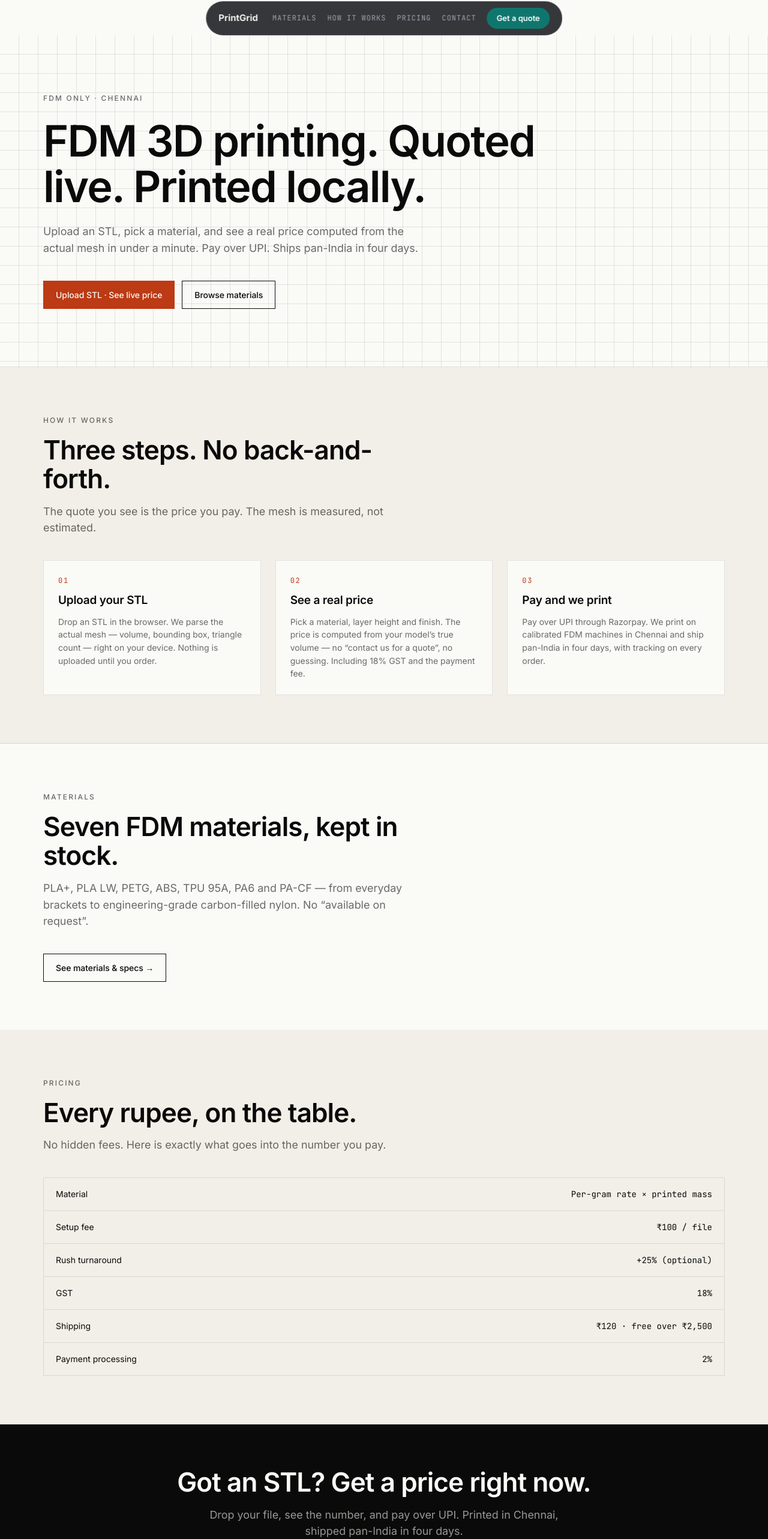
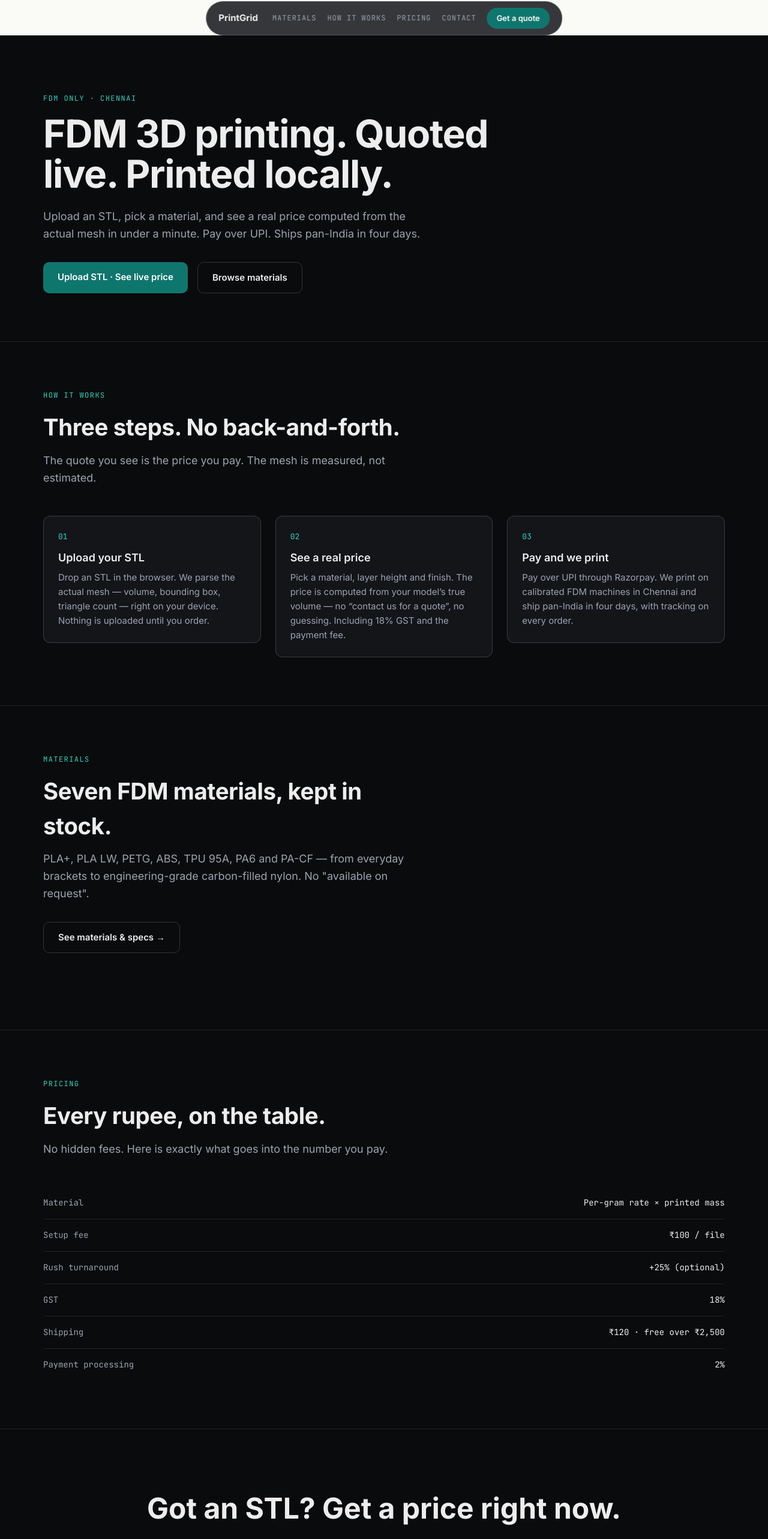
Before and after one commit to shiv2077/Print-Grid-Studio, a Next.js app in the folder apps/web/: page / in a window 1280 px wide. Shown: the part 51-2617 px from the top of the page at 60% size. Built offline with nearby package versions, Linux system fonts and the light colour scheme; no server answers.

Commit message:
feat: reskin homepage in Pango-inspired dark/teal theme with scroll reveals

```diff
--- /dev/null
+++ b/apps/web/app/page.module.css
@@ -0,0 +1,169 @@
+.page {
+  background: var(--canvas);
+  color: var(--text);
+}
+
+.hero {
+  padding: 96px 0 80px;
+}
+
+.eyebrow {
+  font-family: var(--font-mono);
+  font-size: 12px;
+  text-transform: uppercase;
+  letter-spacing: 0.12em;
+  color: var(--accent-teal);
+  margin-bottom: 16px;
+}
+
+.title {
+  font-family: var(--font-sans);
+  font-weight: 700;
+  font-size: clamp(2.5rem, 5vw, 4rem);
+  line-height: 1.05;
+  letter-spacing: -0.02em;
+  color: var(--text);
+  margin: 0 0 24px;
+  max-width: 20ch;
+}
+
+.lede {
+  font-size: 18px;
+  line-height: 1.6;
+  color: var(--text-secondary);
+  max-width: 56ch;
+  margin: 0 0 32px;
+}
+
+.actions {
+  display: flex;
+  gap: 16px;
+  flex-wrap: wrap;
+}
+
+.btnPrimary {
+  font-family: var(--font-sans);
+  font-weight: 600;
+  font-size: 15px;
+  padding: 14px 24px;
+  border-radius: 10px;
+  background: var(--accent-teal-strong);
+  color: #fff;
+  display: inline-block;
+}
+
+.btnPrimary:hover {
+  background: var(--accent-teal);
+}
+
+.btnGhost {
+  font-family: var(--font-sans);
+  font-weight: 600;
+  font-size: 15px;
+  padding: 14px 24px;
+  border-radius: 10px;
+  border: 1px solid var(--line-strong);
+  color: var(--text);
+  display: inline-block;
+}
+
+.btnGhost:hover {
+  border-color: var(--accent-teal);
+  color: var(--accent-teal);
+}
+
+.section {
+  padding: 80px 0;
+  border-top: 1px solid var(--line);
+}
+
+.sectionHead {
+  max-width: 640px;
+  margin: 0 0 48px;
+}
+
+.sectionTitle {
+  font-family: var(--font-sans);
+  font-weight: 700;
+  font-size: clamp(1.75rem, 3vw, 2.5rem);
+  letter-spacing: -0.01em;
+  color: var(--text);
+  margin: 8px 0 12px;
+}
+
+.stepGrid {
+  display: grid;
+  grid-template-columns: repeat(auto-fit, minmax(260px, 1fr));
+  gap: 24px;
+}
+
+.stepNum {
+  font-family: var(--font-mono);
+  font-size: 13px;
+  color: var(--accent-teal);
+  display: block;
+  margin-bottom: 12px;
+}
+
+.stepTitle {
+  font-family: var(--font-sans);
+  font-weight: 600;
+  font-size: 18px;
+  color: var(--text);
+  margin: 0 0 8px;
+}
+
+.stepBody {
+  font-size: 15px;
+  line-height: 1.6;
+  color: var(--text-secondary);
+  margin: 0;
+}
+
+.rowlist {
+  display: flex;
+  flex-direction: column;
+}
+
+.rowlistRow {
+  display: flex;
+  justify-content: space-between;
+  gap: 24px;
+  padding: 16px 0;
+  border-bottom: 1px solid var(--line);
+  font-family: var(--font-mono);
+  font-size: 14px;
+}
+
+.rowlistRow:last-child {
+  border-bottom: none;
+}
+
+.rowlistLabel {
+  color: var(--text-secondary);
+}
+
+.rowlistValue {
+  color: var(--text);
+}
+
+.ctaBand {
+  padding: 96px 0;
+  text-align: center;
+  border-top: 1px solid var(--line);
+}
+
+.ctaTitle {
+  font-family: var(--font-sans);
+  font-weight: 700;
+  font-size: clamp(1.75rem, 4vw, 3rem);
+  color: var(--text);
+  margin: 0 0 16px;
+}
+
+.ctaLede {
+  font-size: 17px;
+  color: var(--text-secondary);
+  max-width: 48ch;
+  margin: 0 auto 32px;
+}
--- a/apps/web/app/page.tsx
+++ b/apps/web/app/page.tsx
@@ -1,4 +1,7 @@
 import Link from 'next/link';
+import { Card } from '@/components/ui/Card';
+import { Reveal } from '@/components/ui/Reveal';
+import styles from './page.module.css';
 
 const STEPS = [
   {
@@ -29,100 +32,104 @@ const PRICING_ROWS = [
 
 export default function HomePage() {
   return (
-    <>
+    <div className={styles.page}>
       {/* Hero */}
-      <section className="hero">
+      <section className={styles.hero}>
         <div className="wrap">
-          <div className="eyebrow hero__eyebrow">FDM only · Chennai</div>
-          <h1 className="display hero__title">FDM 3D printing. Quoted live. Printed locally.</h1>
-          <p className="lede hero__lede">
+          <Reveal>
+            <div className={styles.eyebrow}>FDM only · Chennai</div>
+            <h1 className={styles.title}>FDM 3D printing. Quoted live. Printed locally.</h1>
+            <p className={styles.lede}>
               Upload an STL, pick a material, and see a real price computed from the actual mesh in
               under a minute. Pay over UPI. Ships pan-India in four days.
             </p>
-          <div className="hero__actions">
-            <Link className="btn btn-primary" href="/quote">
+            <div className={styles.actions}>
+              <Link className={styles.btnPrimary} href="/quote">
                 Upload STL · See live price
               </Link>
-            <Link className="btn btn-ghost" href="/materials">
+              <Link className={styles.btnGhost} href="/materials">
                 Browse materials
               </Link>
             </div>
+          </Reveal>
         </div>
       </section>
 
       {/* How it works */}
-      <section id="how-it-works" className="section section--warm">
+      <section id="how-it-works" className={styles.section}>
         <div className="wrap">
-          <div className="section__head">
-            <div className="eyebrow section__eyebrow">How it works</div>
-            <h2 className="display-2 section__title">Three steps. No back-and-forth.</h2>
-            <p className="lede">
+          <Reveal className={styles.sectionHead}>
+            <div className={styles.eyebrow}>How it works</div>
+            <h2 className={styles.sectionTitle}>Three steps. No back-and-forth.</h2>
+            <p className={styles.lede}>
               The quote you see is the price you pay. The mesh is measured, not estimated.
             </p>
-          </div>
-          <div className="feature-grid">
-            {STEPS.map((s) => (
-              <div className="feature" key={s.num}>
-                <span className="feature__num">{s.num}</span>
-                <h3 className="feature__title">{s.title}</h3>
-                <p className="feature__body">{s.body}</p>
-              </div>
+          </Reveal>
+          <div className={styles.stepGrid}>
+            {STEPS.map((s, i) => (
+              <Reveal key={s.num} delay={i * 0.1}>
+                <Card>
+                  <span className={styles.stepNum}>{s.num}</span>
+                  <h3 className={styles.stepTitle}>{s.title}</h3>
+                  <p className={styles.stepBody}>{s.body}</p>
+                </Card>
+              </Reveal>
             ))}
           </div>
         </div>
       </section>
 
       {/* Materials teaser */}
-      <section className="section">
+      <section className={styles.section}>
         <div className="wrap">
-          <div className="section__head">
-            <div className="eyebrow section__eyebrow">Materials</div>
-            <h2 className="display-2 section__title">Seven FDM materials, kept in stock.</h2>
-            <p className="lede">
+          <Reveal className={styles.sectionHead}>
+            <div className={styles.eyebrow}>Materials</div>
+            <h2 className={styles.sectionTitle}>Seven FDM materials, kept in stock.</h2>
+            <p className={styles.lede}>
               PLA+, PLA LW, PETG, ABS, TPU 95A, PA6 and PA-CF — from everyday brackets to
-              engineering-grade carbon-filled nylon. No “available on request”.
+              engineering-grade carbon-filled nylon. No "available on request".
             </p>
-          </div>
-          <Link className="btn btn-ghost" href="/materials">
+            <Link className={styles.btnGhost} href="/materials">
               See materials &amp; specs →
             </Link>
+          </Reveal>
         </div>
       </section>
 
       {/* Pricing transparency */}
-      <section id="pricing" className="section section--warm">
+      <section id="pricing" className={styles.section}>
         <div className="wrap">
-          <div className="section__head">
-            <div className="eyebrow section__eyebrow">Pricing</div>
-            <h2 className="display-2 section__title">Every rupee, on the table.</h2>
-            <p className="lede">
-              No hidden fees. Here is exactly what goes into the number you pay.
-            </p>
-          </div>
-          <div className="rowlist">
+          <Reveal className={styles.sectionHead}>
+            <div className={styles.eyebrow}>Pricing</div>
+            <h2 className={styles.sectionTitle}>Every rupee, on the table.</h2>
+            <p className={styles.lede}>No hidden fees. Here is exactly what goes into the number you pay.</p>
+          </Reveal>
+          <Reveal className={styles.rowlist}>
             {PRICING_ROWS.map((r) => (
-              <div className="rowlist__row" key={r.label}>
-                <span className="rowlist__label">{r.label}</span>
-                <span className="rowlist__value">{r.value}</span>
+              <div className={styles.rowlistRow} key={r.label}>
+                <span className={styles.rowlistLabel}>{r.label}</span>
+                <span className={styles.rowlistValue}>{r.value}</span>
               </div>
             ))}
-          </div>
+          </Reveal>
         </div>
       </section>
 
       {/* Final CTA */}
-      <section className="section--ink cta-band">
+      <section className={styles.ctaBand}>
         <div className="wrap">
-          <h2 className="display-2 cta-band__title">Got an STL? Get a price right now.</h2>
-          <p className="lede cta-band__lede">
+          <Reveal>
+            <h2 className={styles.ctaTitle}>Got an STL? Get a price right now.</h2>
+            <p className={styles.ctaLede}>
               Drop your file, see the number, and pay over UPI. Printed in Chennai, shipped pan-India
               in four days.
             </p>
-          <Link className="btn btn-primary" href="/quote">
+            <Link className={styles.btnPrimary} href="/quote">
               Upload STL · See live price
             </Link>
+          </Reveal>
         </div>
       </section>
-    </>
+    </div>
   );
 }
```
Also changed, not shown: 1 other file (tests, documents, lock files or other folders). Lines whose indentation alone changed are shown as unchanged.
